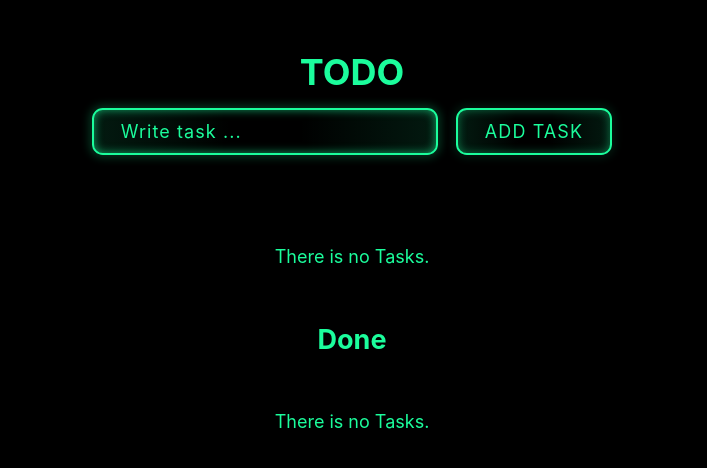
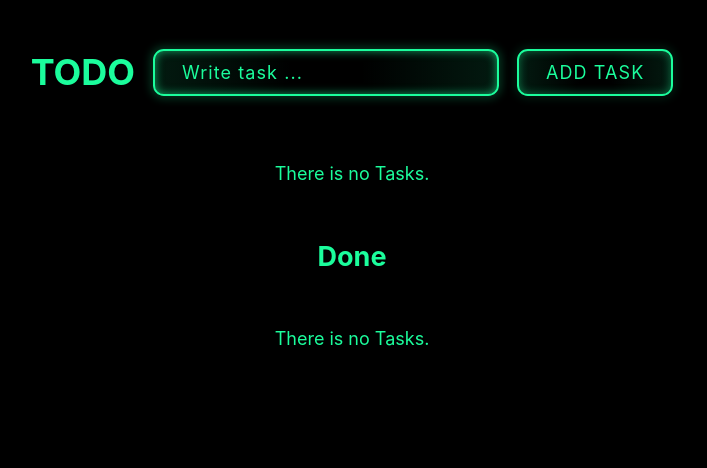
Before and after one commit to RTinIT/todo-js, a website built with Vite: page index.html in a window 1280 px wide. Shown: the whole page, without its empty margins (288-995 px from the left). Built offline with nearby package versions, Linux system fonts and the light colour scheme.

Commit message:
refactor: replace title

```diff
--- a/App.js
+++ b/App.js
@@ -1,5 +1,4 @@
 import { Component } from "./common/Component";
-import { Title } from "./components/Title";
 import { Form } from "./components/Form";
 import { TaskList } from "./components/TaskList";
 import { DoneTaskList } from "./components/DoneTaskList";
@@ -10,7 +9,6 @@ export class App extends Component {
     super(parent, "div", "app");
     this.storage = new StorageAPI();
 
-    this.title = new Title(this.node, "TODO");
     this.form = new Form(this.node, this.add.bind(this));
     this.main = new Component(this.node, "main", "main");
     this.taskList = null;
--- a/components/Form.js
+++ b/components/Form.js
@@ -1,20 +1,22 @@
 import { Component } from "../common/Component";
+import { Title } from "./Title";
 import { uid } from "../common/utils";
 
 export class Form extends Component {
   constructor(parent, addTask = (it) => it) {
     super(parent, "form", "form", null, "end");
 
+    const title = new Title(this.node, "TODO");
     const input = document.createElement("input");
     input.setAttribute("placeholder", "Write task ...");
     input.setAttribute("autofocus", "autofocus");
     input.className = "form-input";
-    this.node.append(input);
 
     const button = document.createElement("button");
     button.className = "form-btn";
     button.textContent = "ADD TASK";
-    this.node.append(button);
+
+    this.node.append(input, button);
 
     this.node.addEventListener("submit", (e) => {
       e.preventDefault();
--- a/style.css
+++ b/style.css
@@ -53,7 +53,11 @@ input::-webkit-input-placeholder { color: var(--green); }
 .form {
   width: 100%;
   min-width: 400px;
-  padding-bottom: 3em;
+  padding-bottom: 1em;
+  display: flex;
+  justify-content: center;
+  align-items: center;
+  gap: 1em;
 }
 
 .main {
@@ -62,7 +66,6 @@ input::-webkit-input-placeholder { color: var(--green); }
 }
 
 .form-input {
-  margin-right: 1em;
   min-width: 300px;
 }
 
@@ -153,7 +156,6 @@ input::-webkit-input-placeholder { color: var(--green); }
 .remove-btn:hover {
   border: 1px solid #1BFD9C;
   transition: .3s;
-
 }
 
 .task-list {
@@ -259,7 +261,7 @@ input::-webkit-input-placeholder { color: var(--green); }
 
 }
 
-@media (max-width: 534px) {
+@media (max-width: 634px) {
   #root {
     padding: 0;
   }
```
